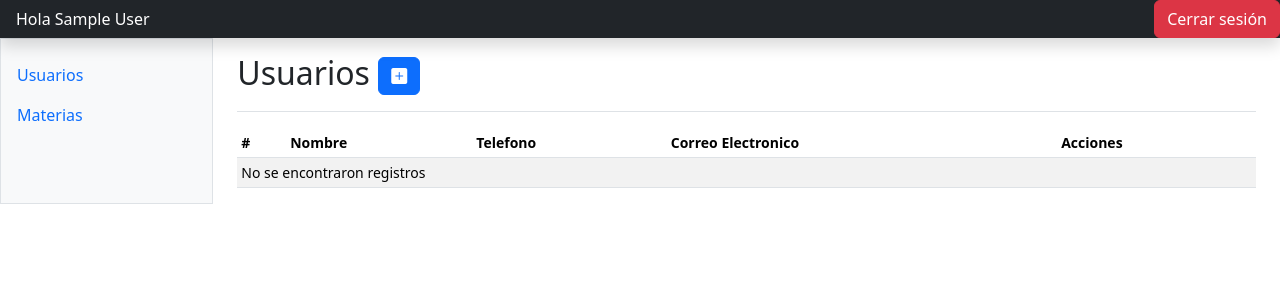
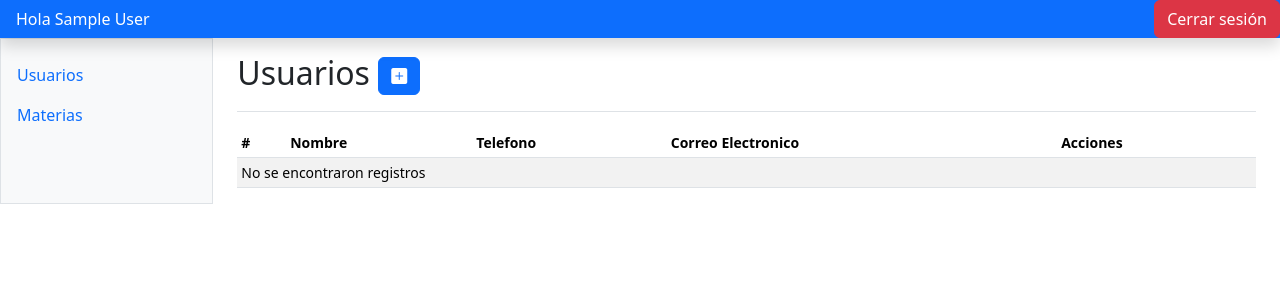
Before and after one commit to markgiovany/tablas, a PHP site: page /modules/users/ in a window 1280 px wide. Shown: the top 300 px of the page. Run offline with PHP 8.4, Linux system fonts and the light colour scheme; the visitor is signed in with stand-in values (Sample User, id 1); data that the repository does not hold is empty.

Commit message:
cambio de color

```diff
--- a/modules/users/index.php
+++ b/modules/users/index.php
@@ -11,7 +11,7 @@
 </head>
 
 <body>
-    <header class="navbar sticky-top bg-dark flex-md-nowrap p-0 shadow" data-bs-theme="dark">
+    <header class="navbar sticky-top bg-primary flex-md-nowrap p-0 shadow" data-bs-theme="primary">
         <a class="navbar-brand col-md-3 col-lg-2 me-0 px-3 fs-6 text-white" href="#">Hola <?php echo $_SESSION['name']; ?></a>
         <a href="cerrar_sesion.php" class="btn btn-danger">Cerrar sesión</a>
     </header>
```
